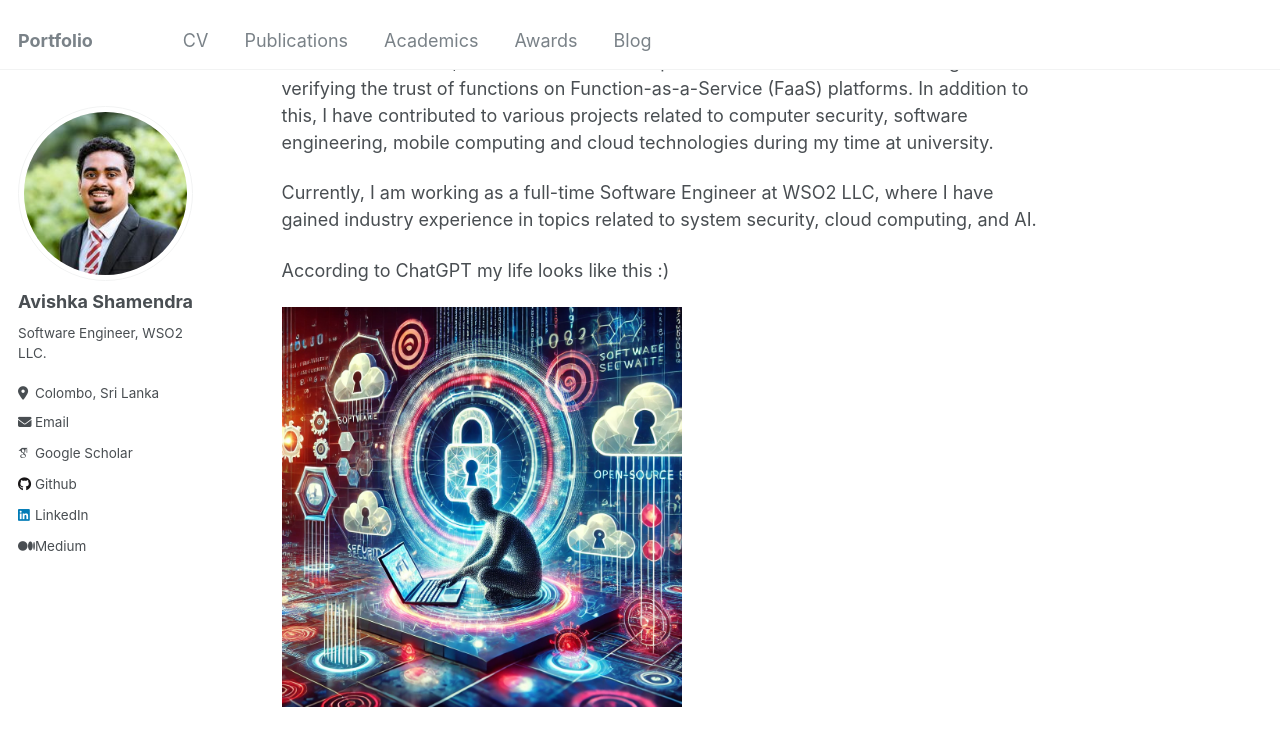
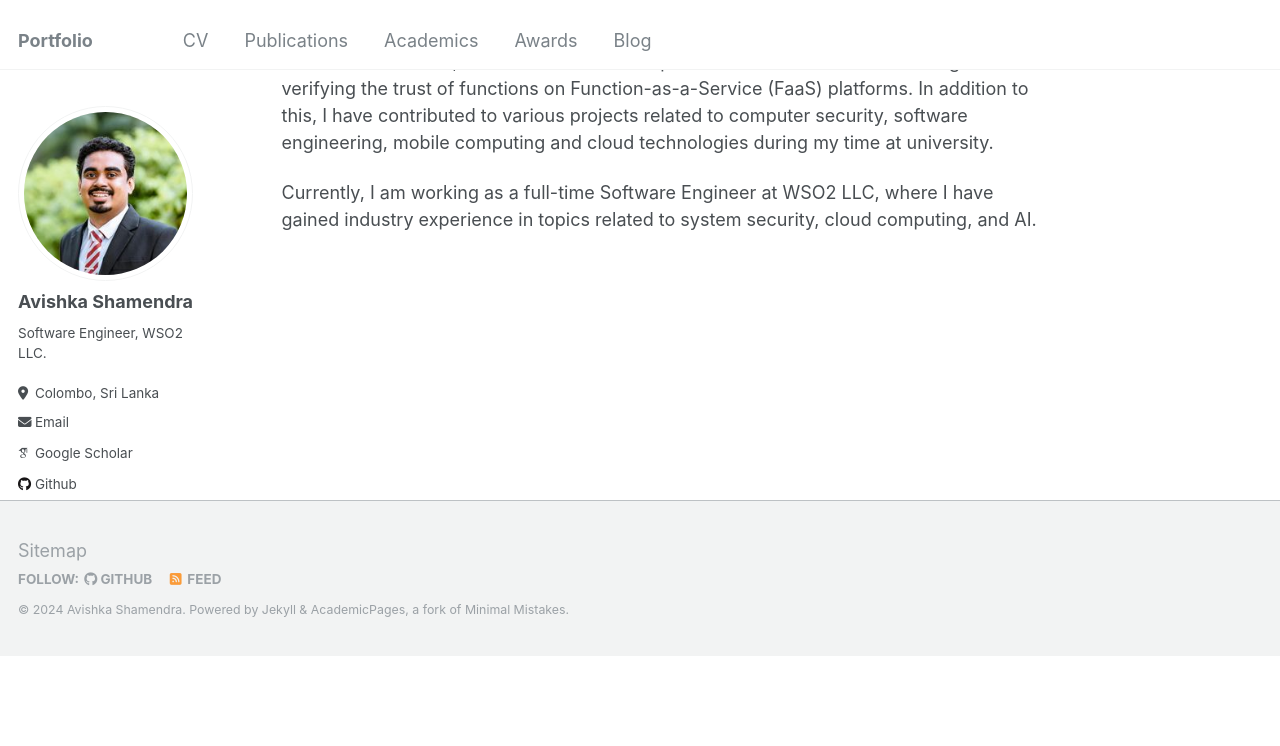
Before and after one commit to Avishka-Shamendra/Avishka-Shamendra.github.io, a Jekyll site: the page built from _pages/about.md, in a window 1280 px wide and 900 px high, scrolled down 363 px. Shown: the top 746 px of the window. Built offline with Jekyll 4.4.1, drawn with Linux system fonts in a browser that asks for light colours; some web fonts are replaced; after the commit the page ends 1018 px from its top, so only the background shows below that.

Commit message:
Fix about

```diff
--- a/_pages/about.md
+++ b/_pages/about.md
@@ -16,6 +16,6 @@ For my undergraduate research project, I worked on "TruFass - A Trust Verificati
 
 Currently, I am working as a full-time Software Engineer at WSO2 LLC, where I have gained industry experience in topics related to system security, cloud computing, and AI.
 
-According to ChatGPT my life looks like this :)
+<!-- According to ChatGPT my life looks like this :)
 
-<img src="{{ site.baseurl }}/assets/Prof.webp" alt="My Life" width="400" />
+<img src="{{ site.baseurl }}/assets/Prof.webp" alt="My Life" width="400" /> -->
```
